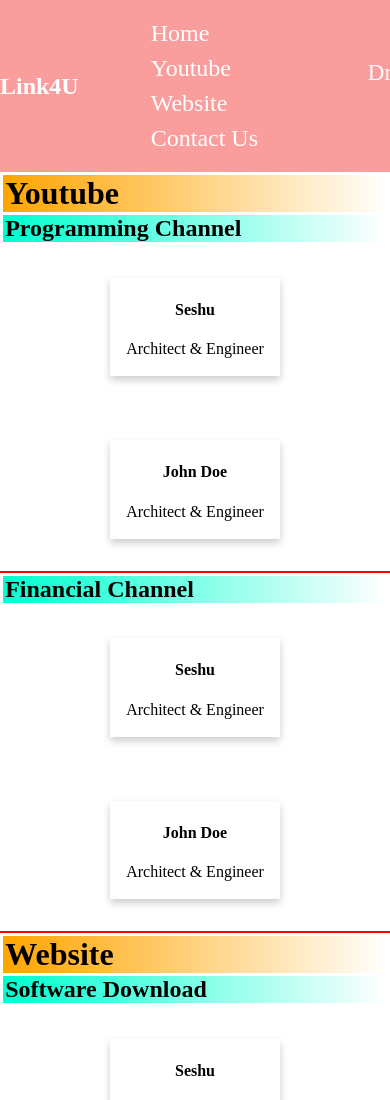
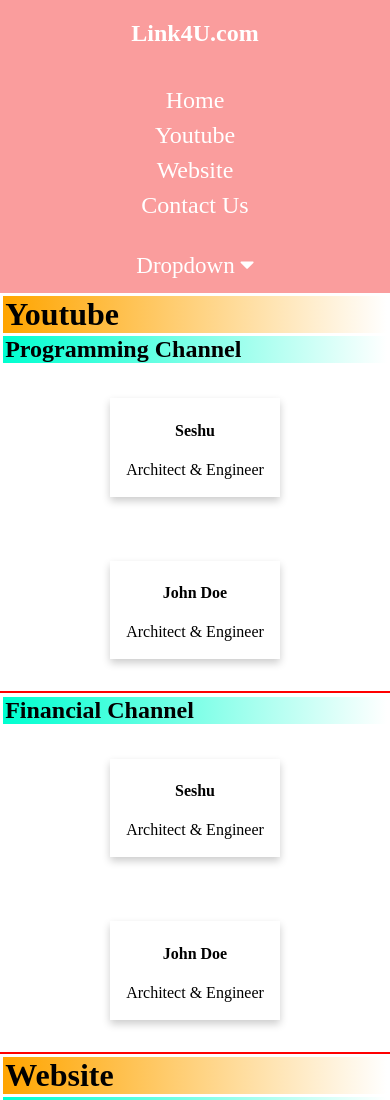
Before and after one commit to ANKITKUMAR1809/Link4U, a plain HTML site: page index.html in a window 390 px wide. Shown: the top 1100 px of the page. Drawn offline with Linux system fonts and the light colour scheme.

Commit message:
navbar making responsive

```diff
--- a/css/style.css
+++ b/css/style.css
@@ -17,15 +17,13 @@ html{
     display: flex;
     flex-wrap: wrap;
     position: sticky;
+    width: 100%;
     top:0;
     /* background-color: rgba(0, 0, 0, 0.389); */
     align-items: center;
     z-index: 1;
 }
 
-@media (max-width:) {
-
-}
 
 #navbar::before {
     content: "";
@@ -211,3 +209,13 @@ html{
 .center{
     text-align: center;
 }
+
+@media (max-width:900px) {
+    #navbar{ flex-direction: column;}
+    #navbar ul{
+        flex-direction: column;
+        padding:0px;
+        align-items: center;
+        justify-content: center;
+    }
+}
--- a/index.html
+++ b/index.html
@@ -12,8 +12,8 @@
 <body>
     <!-- navbar -->
     <nav id="navbar">
-        <div id="sitename" style="flex:5%">
-        <h1>Link4U</h1>
+        <div id="sitename" style="flex:23%">
+        <h1>Link4U.com</h1>
         </div>
         <ul style="flex:50%">
             <li><a href="index.html">Home</a></li>
@@ -22,7 +22,7 @@
             <li><a href="#contact">Contact Us</a></li>
         </ul>
         <!-- drop down -->
-        <div class="dropdown" style="flex:0%">
+        <div class="dropdown" style="flex:10%">
             <button class="dropbtn">Dropdown
               <i class="fa fa-caret-down"></i>
             </button>
```
Lines whose indentation alone changed are shown as unchanged.
